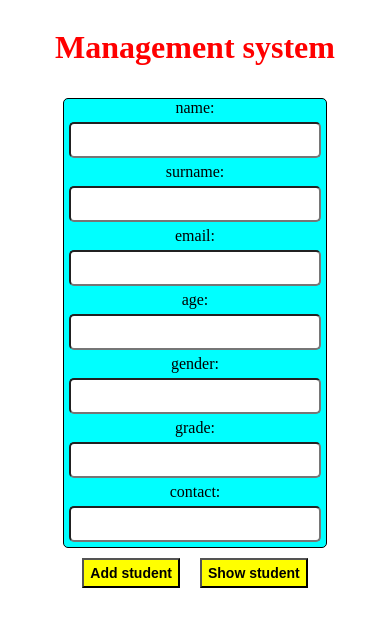
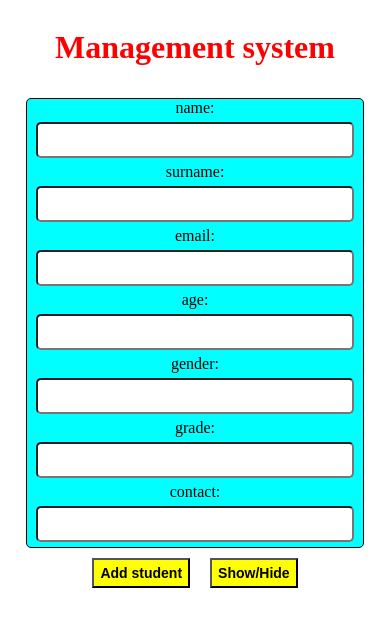
Before and after one commit to khulysojohn/management-system, a React (Create React App) app in the folder client/: page / in a window 390 px wide. Shown: the top 626 px of the page. Built offline with nearby package versions, Linux system fonts and the light colour scheme.

Commit message:
new commit

```diff
--- a/client/src/App.css
+++ b/client/src/App.css
@@ -72,11 +72,14 @@
   .display {
     display: flex;
     flex-direction: column;
+    width: 90%;
   }
 
     br {
       content: "";
     }
 
-
+  .form{
+    width: 90%;
+  }
 }
--- a/client/src/App.js
+++ b/client/src/App.js
@@ -100,7 +100,7 @@ function App() {
         <div className="button">
           <button onClick={addStudent}>Add student</button>
           &nbsp;&nbsp;&nbsp;&nbsp;&nbsp;
-          <button onClick={getStudent}>Show student</button>
+          <button onClick={getStudent}>Show/Hide</button>
         </div>
         <div className="student">
           {studentList.map((val, key) =>{
```
